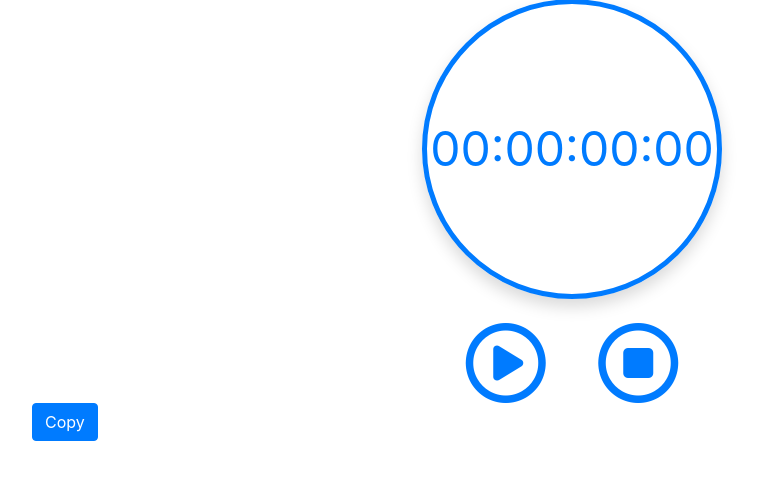
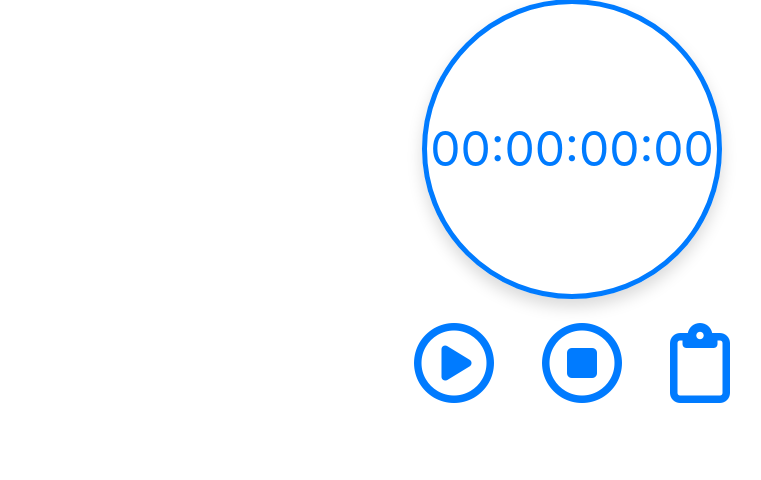
Before and after one commit to Gamattowicz/Timetracker_Flask, a Flask app: page / in a window 1280 px wide. Shown: the part 163-643 px from the top of the page, without its empty margins (68-829 px from the left). Run offline with Flask 2, Linux system fonts and the light colour scheme; a user stored in the database is signed in; some libraries are stand-ins or nearby versions.

Commit message:
styling buttons from timer

```diff
--- a/timetracker/static/style.css
+++ b/timetracker/static/style.css
@@ -18,3 +18,9 @@
     border: 5px solid #007bff;;
     border-radius: 50%;
 }
+
+.far:active {
+    color: #FFD700;
+    font-size: 100px;
+    transition: .02s;
+}
--- a/timetracker/templates/home.html
+++ b/timetracker/templates/home.html
@@ -9,11 +9,14 @@
             <div id="watch" class="m-auto align-self-center">00:00:00:00</div>
         </div>
     </div>
-    <div id="buttons" align="center" class="mt-4">
+    <div id="buttons" align="center" class="my-4 d-flex justify-content-center">
         <span onclick="start()" id="startBtn" style="display:inline-block"><i class="far fa-play-circle mx-4"></i></span>
         <span onclick="pause()" id="pauseBtn" style="display:none"><i class="far fa-pause-circle mx-4"></i></span>
         <span onclick="reset()" id="resetBtn"><i class="far fa-stop-circle mx-4"></i></span>
+        <span id="copyBtn"><i class="far fa-clipboard mx-4"></i></span>
     </div>
-    <button type="submit" class="btn btn-primary" align="center" id="copyBtn">Copy</button>
+    <div class="text-center">
+
+    </div>
 </div>
 {% endblock %}
```
